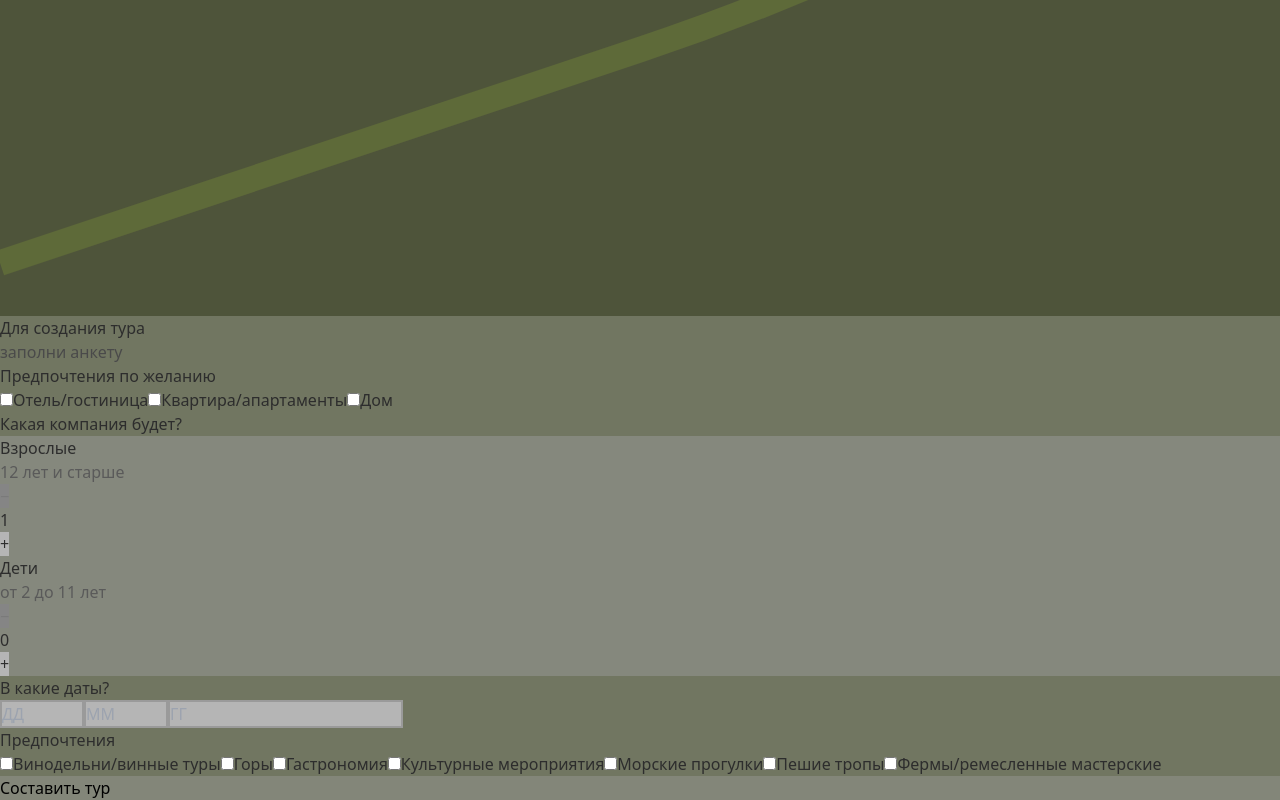
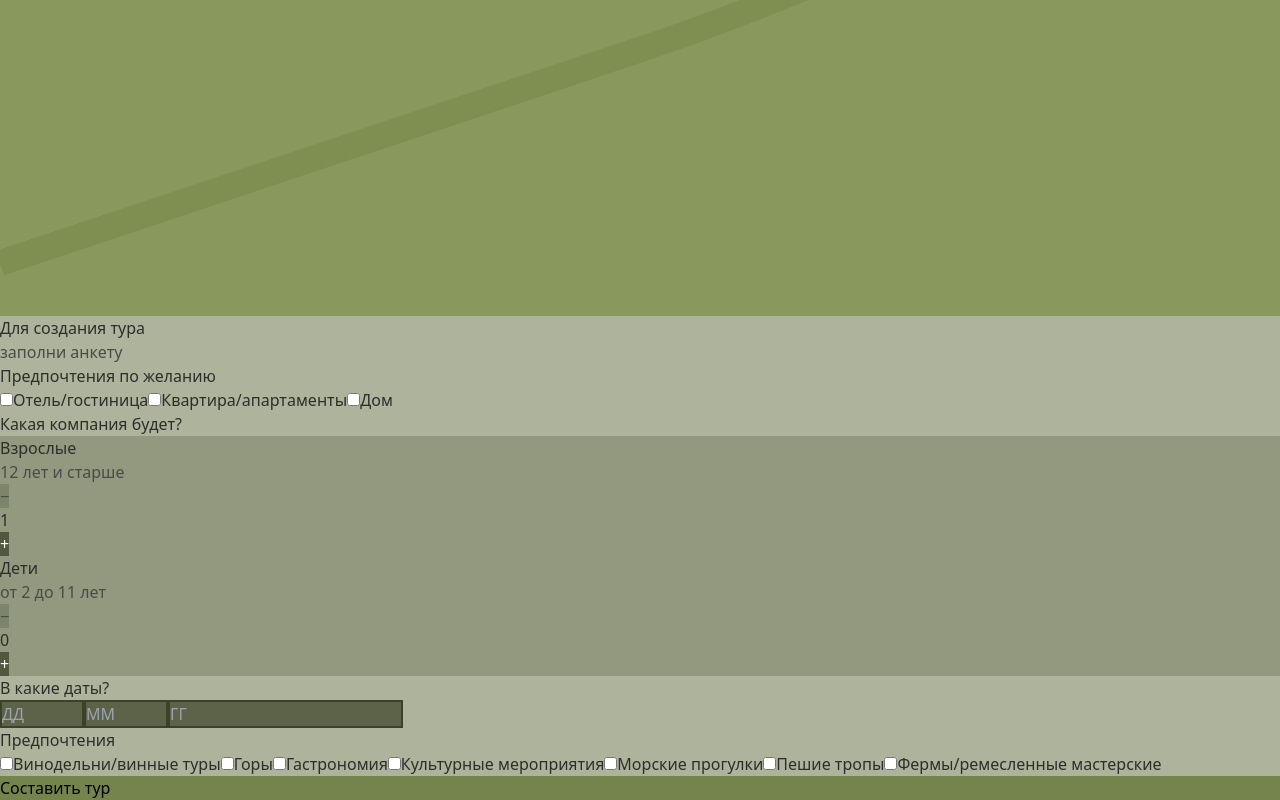
Before and after one commit to egor288/foxtrails, a React (Vite) app in the folder web/foxtrails_front/: page /generation in a window 1280 px wide. Shown: the part 585-1385 px from the top of the page. Built offline with nearby package versions, Linux system fonts and the light colour scheme.

Commit message:
changed color

```diff
--- a/web/foxtrails_front/src/pages/Generation.tsx
+++ b/web/foxtrails_front/src/pages/Generation.tsx
@@ -60,13 +60,13 @@ function Generation() {
     };
 
     return (
-        <div className="min-h-screen relative overflow-hidden" style={{ backgroundColor: '#4E543A' }}>
+        <div className="min-h-screen relative overflow-hidden" style={{ backgroundColor: '#89995D' }}>
             {/* Волнистый фон */}
             <svg className="absolute inset-0 w-full h-full" preserveAspectRatio="none" viewBox="0 0 1200 800">
                 <defs>
                     <linearGradient id="lineGradient" x1="0" y1="0" x2="0" y2="1">
-                        <stop offset="0%" stopColor="#758B39" stopOpacity="0.5" />
-                        <stop offset="100%" stopColor="#758B39" stopOpacity="0.3" />
+                        <stop offset="0%" stopColor="#627430" stopOpacity="0.5" />
+                        <stop offset="100%" stopColor="#627430" stopOpacity="0.3" />
                     </linearGradient>
                 </defs>
 
@@ -83,14 +83,14 @@ function Generation() {
                 <path
                     d="M0,750 Q300,650 600,550 T1200,250"
                     fill="none"
-                    stroke="#758B39"
+                    stroke="#6f8040"
                     strokeWidth="24"
                     opacity="0.4"
                 />
             </svg>
 
-            <div className="max-w-6xl mx-auto px-6 min-h-screen flex flex-col justify-center relative z-10">
-                <div className="rounded-3xl p-8" style={{ backgroundColor: 'rgba(255, 255, 255, 0.3)' }}>
+            <div className="max-w-6xl mx-auto px-6 min-h-screen flex flex-col justify-center relative z-10 opacity-60">
+                <div className="rounded-3xl p-8" style={{ backgroundColor: 'rgba(255, 255, 255, 0.6)' }}>
                     {/* Основной контент - горизонтальная сетка */}
                     <div className=" grid grid-cols-3 gap-8 ">
                         {/* Левая колонка - Заголовок и способ передвижения */}
@@ -122,7 +122,7 @@ function Generation() {
                                                 onMouseEnter={(e) => {
                                                     if (accommodation.includes(option)) {
                                                         (e.target as HTMLInputElement).style.backgroundColor = '#FFFFFF';
-                                                        (e.target as HTMLInputElement).style.boxShadow = '0 0 0 2px #22C55E inset';
+                                                        (e.target as HTMLInputElement).style.boxShadow = '0 0 0 2px #627430 inset';
                                                     }
                                                 }}
                                                 onMouseLeave={(e) => {
@@ -131,7 +131,7 @@ function Generation() {
                                             />
                                             <style>{`
                                                 input[type="checkbox"]:checked::after {
-                                                    border-color: #22C55E;
+                                                    border-color: #627430;
                                                 }
                                             `}</style>
                                             <span style={{ color: '#2D2D2D' }}>{option}</span>
@@ -147,12 +147,12 @@ function Generation() {
                                 {/* Компания */}
                                 <div className="space-y-4">
                                     <h2 className="text-lg font-semibold" style={{ color: '#2D2D2D' }}>Какая компания будет?</h2>
-                                    <div className="animate-in fade-in slide-in-from-top-2 duration-300 mt-1 p-4 rounded-lg" style={{ backgroundColor: 'rgba(154, 154, 154, 0.5)' }}>
+                                    <div className="animate-in fade-in slide-in-from-top-2 duration-300 mt-1 p-4 rounded-lg" style={{ backgroundColor: 'rgba(39, 46, 19, 0.2)' }}>
                                         <div className="space-y-6">
                                             <div className="flex items-center justify-between">
                                                 <div>
                                                     <p className="font-semibold text-base leading-tight" style={{ color: '#2D2D2D' }}>Взрослые</p>
-                                                    <p className="text-sm leading-tight" style={{ color: '#5A5A5A' }}>12 лет и старше</p>
+                                                    <p className="text-sm leading-tight" style={{ color: '#4A4A4A' }}>12 лет и старше</p>
                                                 </div>
 
                                                 <div className="flex items-center gap-2">
@@ -165,8 +165,8 @@ function Generation() {
                                                                 : 'hover:opacity-80'
                                                         }`}
                                                         style={{
-                                                            backgroundColor: adultsCount <= 1 ? '#858585' : '#808080',
-                                                            color: adultsCount <= 1 ? '#7A7A7A' : '#2D2D2D'
+                                                            backgroundColor: adultsCount <= 1 ? 'rgba(39, 46, 19, 0.2)' : 'rgba(39, 46, 19, 0.6)',
+                                                            color: adultsCount <= 1 ? '#4A4A4A' : '#FFFFFF'
                                                         }}
                                                         aria-label="Уменьшить количество взрослых"
                                                     >
@@ -180,7 +180,7 @@ function Generation() {
                                                     <button
                                                         onClick={incrementAdults}
                                                         className="w-10 h-10 rounded-full font-bold text-xl leading-none transition-all duration-200 hover:opacity-80"
-                                                        style={{ backgroundColor: '#B5B5B5', color: '#2D2D2D' }}
+                                                        style={{ backgroundColor: 'rgba(39, 46, 19, 0.6)', color: '#FFFFFF' }}
                                                         aria-label="Увеличить количество взрослых"
                                                     >
                                                         +
@@ -191,7 +191,7 @@ function Generation() {
                                             <div className="flex items-center justify-between">
                                                 <div>
                                                     <p className="font-semibold text-base leading-tight" style={{ color: '#2D2D2D' }}>Дети</p>
-                                                    <p className="text-sm leading-tight" style={{ color: '#5A5A5A' }}>от 2 до 11 лет</p>
+                                                    <p className="text-sm leading-tight" style={{ color: '#4A4A4A' }}>от 2 до 11 лет</p>
                                                 </div>
 
                                                 <div className="flex items-center gap-2">
@@ -204,8 +204,8 @@ function Generation() {
                                                                 : 'hover:opacity-80'
                                                         }`}
                                                         style={{
-                                                            backgroundColor: childrenCount <= 0 ? '#858585' : '#808080',
-                                                            color: childrenCount <= 0 ? '#7A7A7A' : '#2D2D2D'
+                                                            backgroundColor: childrenCount <= 0 ? 'rgba(39, 46, 19, 0.2)' : 'rgba(39, 46, 19, 0.6)',
+                                                            color: childrenCount <= 0 ? '#4A4A4A' : '#FFFFFF'
                                                         }}
                                                         aria-label="Уменьшить количество детей"
                                                     >
@@ -219,7 +219,7 @@ function Generation() {
                                                     <button
                                                         onClick={incrementChildren}
                                                         className="w-10 h-10 rounded-full font-bold text-xl leading-none transition-all duration-200 hover:opacity-80"
-                                                        style={{ backgroundColor: '#B5B5B5', color: '#2D2D2D' }}
+                                                        style={{ backgroundColor: 'rgba(39, 46, 19, 0.6)', color: '#FFFFFF' }}
                                                         aria-label="Увеличить количество детей"
                                                     >
                                                         +
@@ -243,17 +243,17 @@ function Generation() {
                                             max="31"
                                             className="w-20 px-3 py-2 rounded-full focus:outline-none focus:ring-2 focus:ring-offset-0 transition-all duration-200"
                                             style={{
-                                                backgroundColor: '#B5B5B5',
-                                                color: '#2D2D2D',
+                                                backgroundColor: 'rgba(39, 46, 19, 0.6)',
+                                                color: '#FFFFFF',
                                                 borderWidth: '2px',
-                                                borderColor: '#9A9A9A'
+                                                borderColor: 'rgba(39, 46, 19, 0.6)'
                                             }}
                                             onFocus={(e) => {
-                                                e.target.style.borderColor = '#808080';
-                                                e.target.style.boxShadow = '0 0 0 2px rgba(179, 179, 179, 0.3)';
+                                                e.target.style.borderColor = '#627430';
+                                                e.target.style.boxShadow = '0 0 0 2px rgba(39, 46, 19, 0.3)';
                                             }}
                                             onBlur={(e) => {
-                                                e.target.style.borderColor = '#9A9A9A';
+                                                e.target.style.borderColor = 'rgba(39, 46, 19, 0.6)';
                                                 e.target.style.boxShadow = 'none';
                                             }}
                                         />
@@ -266,17 +266,17 @@ function Generation() {
                                             max="12"
                                             className="w-20 px-3 py-2 rounded-full focus:outline-none focus:ring-2 focus:ring-offset-0 transition-all duration-200"
                                             style={{
-                                                backgroundColor: '#B5B5B5',
-                                                color: '#2D2D2D',
+                                                backgroundColor: 'rgba(39, 46, 19, 0.6)',
+                                                color: '#FFFFFF',
                                                 borderWidth: '2px',
-                                                borderColor: '#9A9A9A'
+                                                borderColor: 'rgba(39, 46, 19, 0.6)'
                                             }}
                                             onFocus={(e) => {
-                                                e.target.style.borderColor = '#808080';
-                                                e.target.style.boxShadow = '0 0 0 2px rgba(179, 179, 179, 0.3)';
+                                                e.target.style.borderColor = '#627430';
+                                                e.target.style.boxShadow = '0 0 0 2px rgba(39, 46, 19, 0.3)';
                                             }}
                                             onBlur={(e) => {
-                                                e.target.style.borderColor = '#9A9A9A';
+                                                e.target.style.borderColor = 'rgba(39, 46, 19, 0.6)';
                                                 e.target.style.boxShadow = 'none';
                                             }}
                                         />
@@ -288,17 +288,17 @@ function Generation() {
                                             min={currentYear}
                                             className="w-20 px-3 py-2 rounded-full focus:outline-none focus:ring-2 focus:ring-offset-0 transition-all duration-200"
                                             style={{
-                                                backgroundColor: '#B5B5B5',
-                                                color: '#2D2D2D',
+                                                backgroundColor: 'rgba(39, 46, 19, 0.6)',
+                                                color: '#FFFFFF',
                                                 borderWidth: '2px',
-                                                borderColor: '#9A9A9A'
+                                                borderColor: 'rgba(39, 46, 19, 0.6)'
                                             }}
                                             onFocus={(e) => {
-                                                e.target.style.borderColor = '#808080';
-                                                e.target.style.boxShadow = '0 0 0 2px rgba(179, 179, 179, 0.3)';
+                                                e.target.style.borderColor = '#627430';
+                                                e.target.style.boxShadow = '0 0 0 2px rgba(39, 46, 19, 0.3)';
                                             }}
                                             onBlur={(e) => {
-                                                e.target.style.borderColor = '#9A9A9A';
+                                                e.target.style.borderColor = 'rgba(39, 46, 19, 0.6)';
                                                 e.target.style.boxShadow = 'none';
                                             }}
                                         />
@@ -336,7 +336,7 @@ function Generation() {
                                             onMouseEnter={(e) => {
                                                 if (preferences.includes(option)) {
                                                     (e.target as HTMLInputElement).style.backgroundColor = '#FFFFFF';
-                                                    (e.target as HTMLInputElement).style.boxShadow = '0 0 0 2px #22C55E inset';
+                                                    (e.target as HTMLInputElement).style.boxShadow = '0 0 0 2px #627430 inset';
                                                 }
                                             }}
                                             onMouseLeave={(e) => {
@@ -345,7 +345,7 @@ function Generation() {
                                         />
                                         <style>{`
                                             input[type="checkbox"]:checked::after {
-                                                border-color: #22C55E;
+                                                border-color: #627430;
                                             }
                                         `}</style>
                                         <span className="text-sm" style={{ color: '#2D2D2D' }}>{option}</span>
@@ -358,7 +358,7 @@ function Generation() {
 
                 {/* Отдельная кнопка в своем контейнере */}
                 <div className="flex justify-end mt-6">
-                    <div className="rounded-full px-8 py-4" style={{ backgroundColor: 'rgba(184, 184, 184, 0.5)' }}>
+                    <div className="rounded-full px-8 py-4" style={{ backgroundColor: 'rgba(39, 46, 19, 0.2)' }}>
                         <Button onClick={handleSubmit} className='text-xl '>Составить тур</Button>
                     </div>
                 </div>
```
Also changed, not shown: web/foxtrails_front/src/pages/SignIn.tsx (+32 -21 lines).
